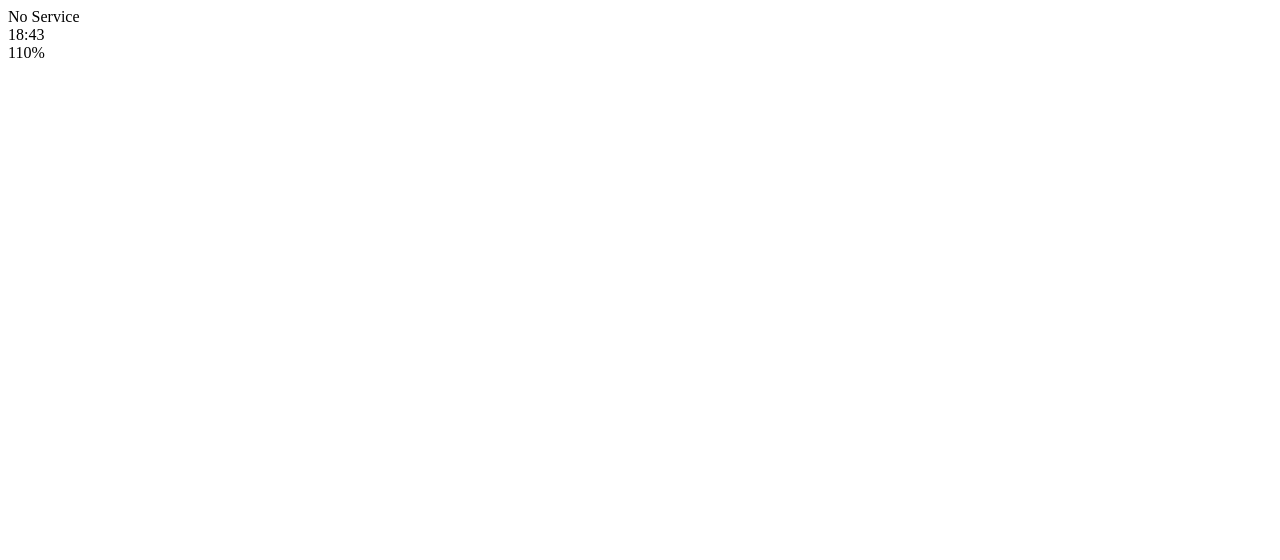
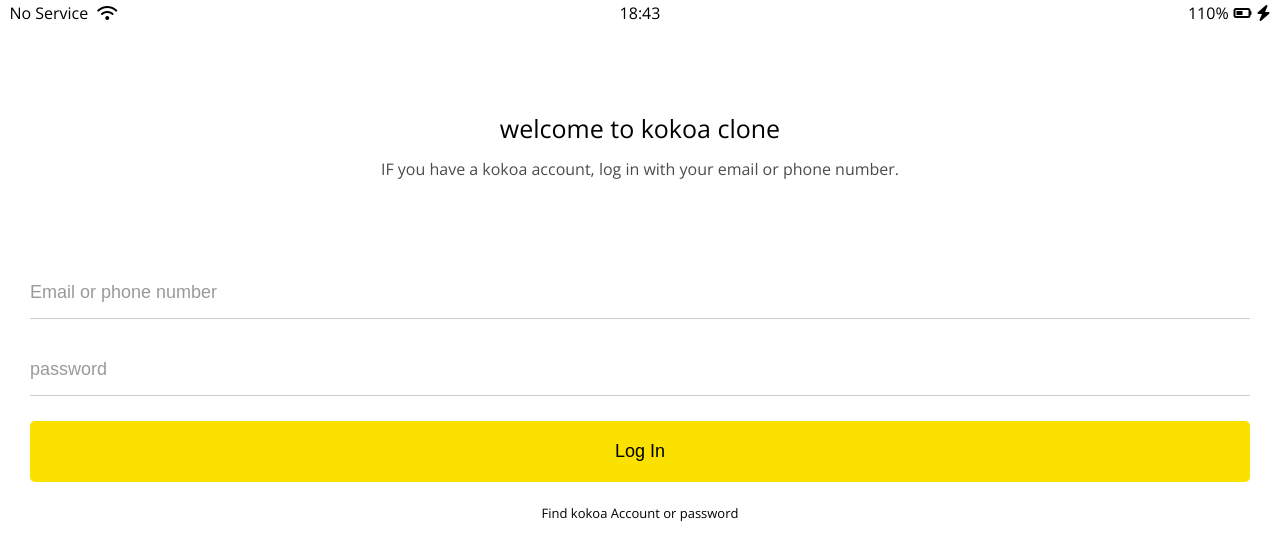
Before and after one commit to inseong-99/kokoa-clone-2021, a plain HTML site: page index.html in a window 1280 px wide. Drawn offline with nearby package versions, Linux system fonts and the light colour scheme.

Commit message:
Update README.md

```diff
--- /dev/null
+++ b/css/components/status-bar.css
@@ -0,0 +1,24 @@
+.status-bar {
+    display: flex;
+    justify-content: center;
+    padding: 5px 3px;
+}
+.status-bar__column{
+    width: 33%;
+}
+.status-bar__column:first-child span {
+    margin-right: 5px;
+}
+.status-bar__column:nth-child(2) {
+    display: flex;
+    justify-content: center;
+}
+.status-bar__column:last-child {
+    display: flex;
+    justify-content: flex-end;
+    align-items: center;
+}
+
+.status-bar__column .fa-battery-half{
+    margin: 0px 5px;
+}
--- /dev/null
+++ b/css/reset.css
@@ -0,0 +1,47 @@
+html, body, div, span, applet, object, iframe,
+h1, h2, h3, h4, h5, h6, p, blockquote, pre,
+a, abbr, acronym, address, big, cite, code,
+del, dfn, em, img, ins, kbd, q, s, samp,
+small, strike, strong, sub, sup, tt, var,
+b, u, i, center,
+dl, dt, dd, ol, ul, li,
+fieldset, form, label, legend,
+table, caption, tbody, tfoot, thead, tr, th, td,
+article, aside, canvas, details, embed,
+figure, figcaption, footer, header, hgroup,
+menu, nav, output, ruby, section, summary,
+time, mark, audio, video {
+	margin: 0;
+	padding: 0;
+	border: 0;
+	font-size: 100%;
+	font: inherit;
+	vertical-align: baseline;
+}
+/* HTML5 display-role reset for older browsers */
+article, aside, details, figcaption, figure,
+footer, header, hgroup, menu, nav, section {
+	display: block;
+}
+body {
+	line-height: 1;
+}
+ol, ul {
+	list-style: none;
+}
+blockquote, q {
+	quotes: none;
+}
+blockquote:before, blockquote:after,
+q:before, q:after {
+	content: '';
+	content: none;
+}
+table {
+	border-collapse: collapse;
+	border-spacing: 0;
+}
+
+input:focus {
+	outline: none;
+}
--- /dev/null
+++ b/css/screens/login.css
@@ -0,0 +1,57 @@
+.welcome-header {
+    margin: 90px 0px;
+    text-align:center;
+    display: flex;
+    flex-direction: column;
+    align-items: center;
+ }
+
+ .welcome-header__title {
+     margin-bottom: 20px;
+     font-size: 25px;
+ }
+
+ .welcome-header__text {
+     width: 60%;
+     opacity: 0.7;
+ }
+
+ #Login-form {
+     display: flex;
+     flex-direction: column;
+     margin: 0px 30px;
+ }
+
+ #Login-form input {
+     border: none;
+     padding: 15px 0px;
+     font-size: 18px;
+     margin-bottom: 25px;
+ }
+
+ #Login-form input:not([type="submit"]) {
+     border-bottom: 1px solid rgba(0, 0, 0, 0.2);
+     transition: border-color 0.3s ease-in-out;
+ }
+
+ #Login-form input::placeholder{
+     color:  rgba(0, 0, 0, 0.4);
+ }
+
+ #Login-form input:focus {
+
+ border-color: var(--yellow);
+ }
+
+ #Login-form input[type="submit"] {
+ background-color: var(--yellow);
+ cursor: pointer;
+ padding: 20px 0px;
+ border-radius: 5PX;
+ }
+  #Login-form a {
+      text-align: center;
+      text-decoration: none;
+      color: inherit;
+      font-size: 13px;
+  }
--- /dev/null
+++ b/css/styles.css
@@ -0,0 +1,15 @@
+@import url('https://fonts.googleapis.com/css2?family=Open+Sans:wght@400;600&display=swap');
+
+@import "reset.css";
+@import "variables.css";
+
+/* components */
+@import "components/status-bar.css";
+
+/* screens */
+@import "screens/login.css";
+
+
+body {
+    font-family: 'Open Sans', sans-serif;
+}
--- /dev/null
+++ b/css/variables.css
@@ -0,0 +1,3 @@
+:root {
+    --yellow:#FAE100;
+}
--- a/index.html
+++ b/index.html
@@ -1,25 +1,43 @@
 <!DOCTYPE html>
 <html lang="en">
   <head>
+    <link rel="stylesheet" href="css/styles.css" />
     <meta charset="UTF-8" />
     <meta http-equiv="X-UA-Compatible" content="IE=edge" />
     <meta name="viewport" content="width=device-width, initial-scale=1.0" />
     <title>welcome to kokoa talk</title>
   </head>
   <body>
-    <div id="status-bar">
+    <div class="status-bar">
       <div class="status-bar__column">
         <span>No Service</span>
-        <!--do : wifi icon-->
+        <i class="fas fa-wifi"></i>
       </div>
       <div class="status-bar__column">
         <span>18:43</span>
       </div>
       <div class="status-bar__column">
         <span>110%</span>
-        <!--do : battery icon-->
-        <!--do : lighting icon-->
+        <i class="fas fa-battery-half"></i>
+        <i class="fas fa-bolt"></i>
       </div>
     </div>
+    <header class="welcome-header">
+      <h1 class="welcome-header__title">welcome to kokoa clone</h1>
+      <p class="welcome-header__text">
+        IF you have a kokoa account, log in with your email or phone number.
+      </p>
+    </header>
+
+    <form action="friends.html" method="get" id="Login-form">
+      <input name="username" type="text" placeholder="Email or phone number" />
+      <input name="password" type="password" placeholder="password" />
+      <input type="submit" value="Log In" />
+      <a href="#">Find kokoa Account or password</a>
+    </form>
+    <script
+      src="https://kit.fontawesome.com/6478f529f2.js"
+      crossorigin="anonymous"
+    ></script>
   </body>
 </html>
```
Also changed, not shown: friends.html (added, +1 -0 lines).
